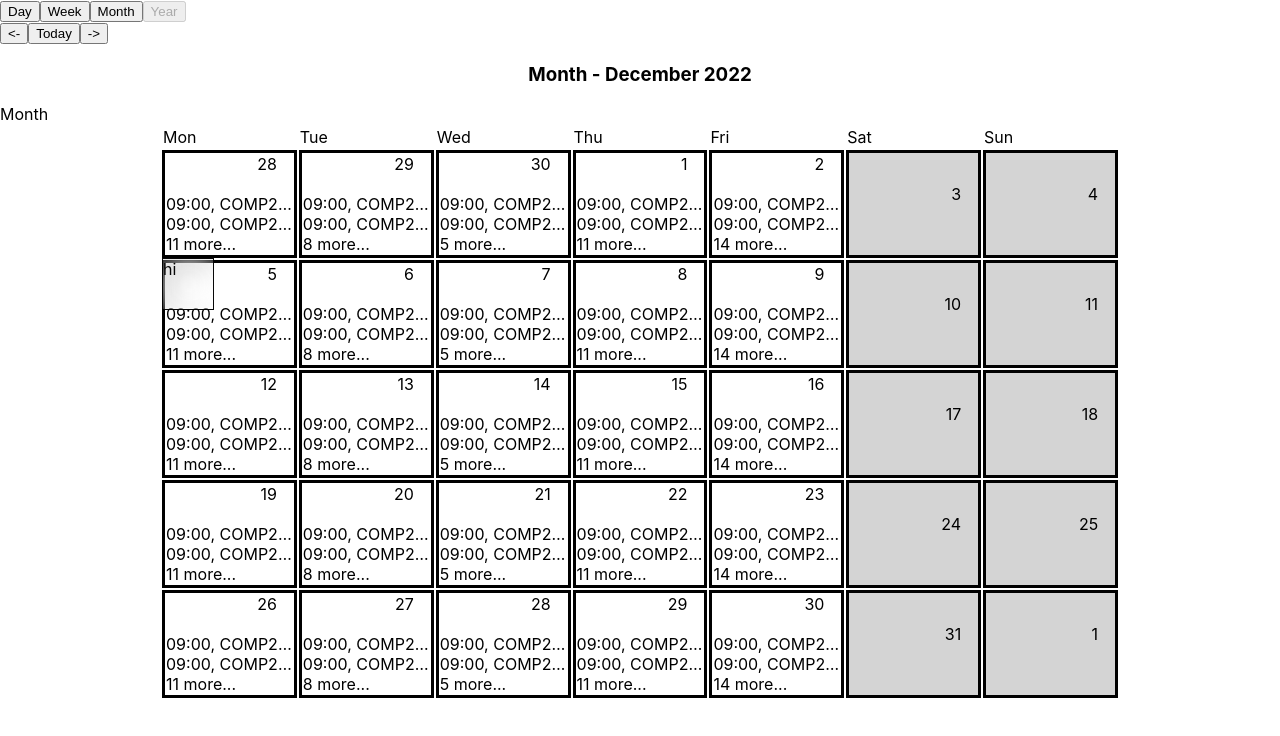
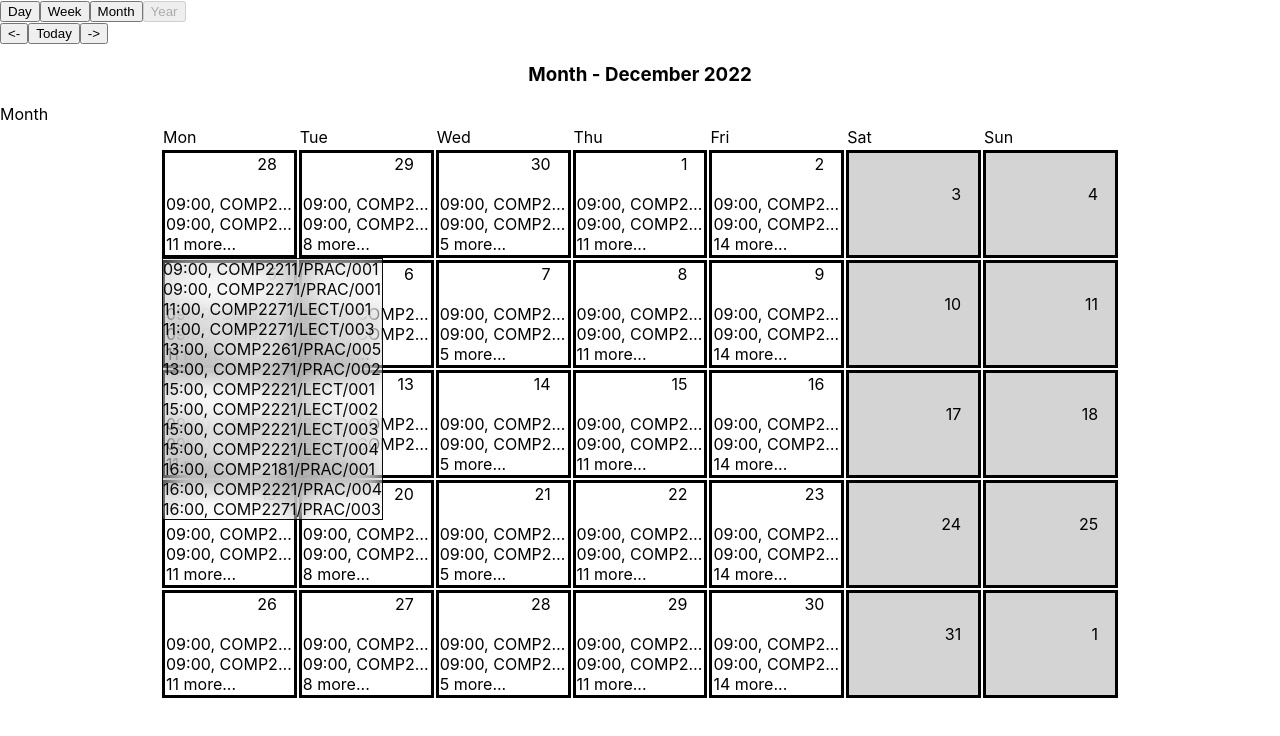
Before and after one commit to hwbrent/calendar, a React (Create React App) app: page / in a window 1280 px wide. Both pictures are taken after a click on the element 229 px from the left and 204 px from the top of the page. Shown: the top 736 px of the page. Built offline with nearby package versions, Linux system fonts and the light colour scheme.

Commit message:
Give popup min height/width, fit to activities

```diff
--- a/src/Calendar/Month/Month.jsx
+++ b/src/Calendar/Month/Month.jsx
@@ -52,13 +52,22 @@ function getCells(year, month) {
  * that day.
  *
  * @param {object} props - React props
- * @param {number} props.dayKey - Coordinates for the top left of the div.
+ * @param {number} props.dayKey - The unique key of the MonthDay which was clicked.
+ * @param {Date} props.date - The date corresponding to the MonthDay that was clicked.
  */
 function DayPopup(props) {
-    const forceRerender = useForceRerender();
+
+    const timetable = useContext(TimetableContext);
+    const activities = useMemo(() => {
+        const acts = getActivities(props.date, timetable).map((value, index) => (
+            <div key={index}>{formatTime(value.Start)}, {value.Activity}</div>
+        ));
+        return acts;
+    },[props.date]);
 
     // Rerender whenever the window is resized so that the popup
     // stays "attached" to the MonthDay.
+    const forceRerender = useForceRerender();
     useEffect(() => {
         window.addEventListener('resize', forceRerender);
         return () => window.removeEventListener('resize', forceRerender);
@@ -77,14 +86,18 @@ function DayPopup(props) {
         /* GET COORDS */
         const monthDayTd = document.querySelector(`.month.day[data-key='${props.dayKey}']`);
         const dims = monthDayTd.getBoundingClientRect();
-
         style.top = `${dims.bottom}px`;
         style.left = `${dims.left}px`;
 
         return style;
     }
 
-    return <div className='day-popup' style={getStyle()}>hi</div>;
+    // return <div className='day-popup' style={getStyle()}>hi</div>;
+    return (
+        <div className='day-popup' style={getStyle()}>
+            {activities}
+        </div>
+    );
 }
 
 /**
@@ -108,7 +121,7 @@ function MonthDay(props) {
         for (const [index, entry] of activities.entries()) {
             if (index > 1) {
                 const remaining = activities.slice(index).length;
-                previews.push(<div>{remaining} more...</div>)
+                previews.push(<div>{remaining} more...</div>);
                 break;
             }
             previews.push(
@@ -149,12 +162,16 @@ export default function Month(props) {
 
     // We use this useState to help with rendering the day popup
     const [ popupDayKey, setPopupDayKey ] = useState(null);
+    let popupDate;
 
     const weeks = getCells(date.getFullYear(), date.getMonth());
     const monthDays = weeks.map((week, index1) => (
         <tr className="month week" key={index1}>
             {week.map((d, index2) => {
                 const key = index1*7 + index2;
+                if (key === popupDayKey) {
+                    popupDate = d;
+                }
                 return <MonthDay date={d} dayKey={key} setPopupDayKey={setPopupDayKey}/>;
             })}
         </tr>
@@ -183,7 +200,7 @@ export default function Month(props) {
         <div>
             Month
             {table}
-            {popupDayKey === null ? null : <DayPopup dayKey={popupDayKey}/>}
+            {popupDayKey === null ? null : <DayPopup dayKey={popupDayKey} date={popupDate}/>}
         </div>
     );
 }
--- a/src/index.css
+++ b/src/index.css
@@ -46,8 +46,11 @@ h3 {
 .day-popup {
   position: absolute;
   border: 1px solid black;
-  height: 50px;
-  width: 50px;
+
+  min-height: 75px;
+  min-width: 50px;
+  height: auto;
+  width: auto;
 
   /* Make background blurred and slightly transparent */
   opacity: 0.975; /* Anything lower and the stuff behind is too visible */
```
